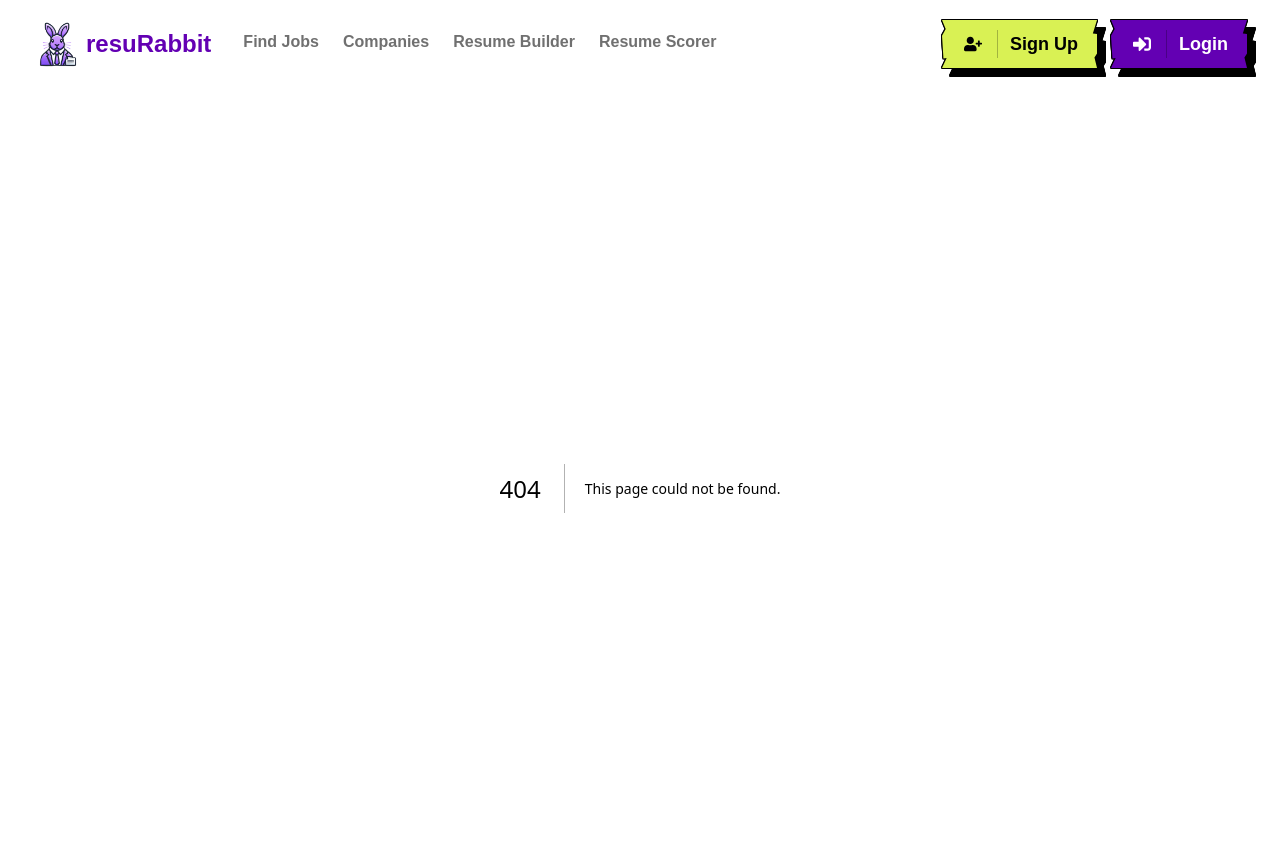
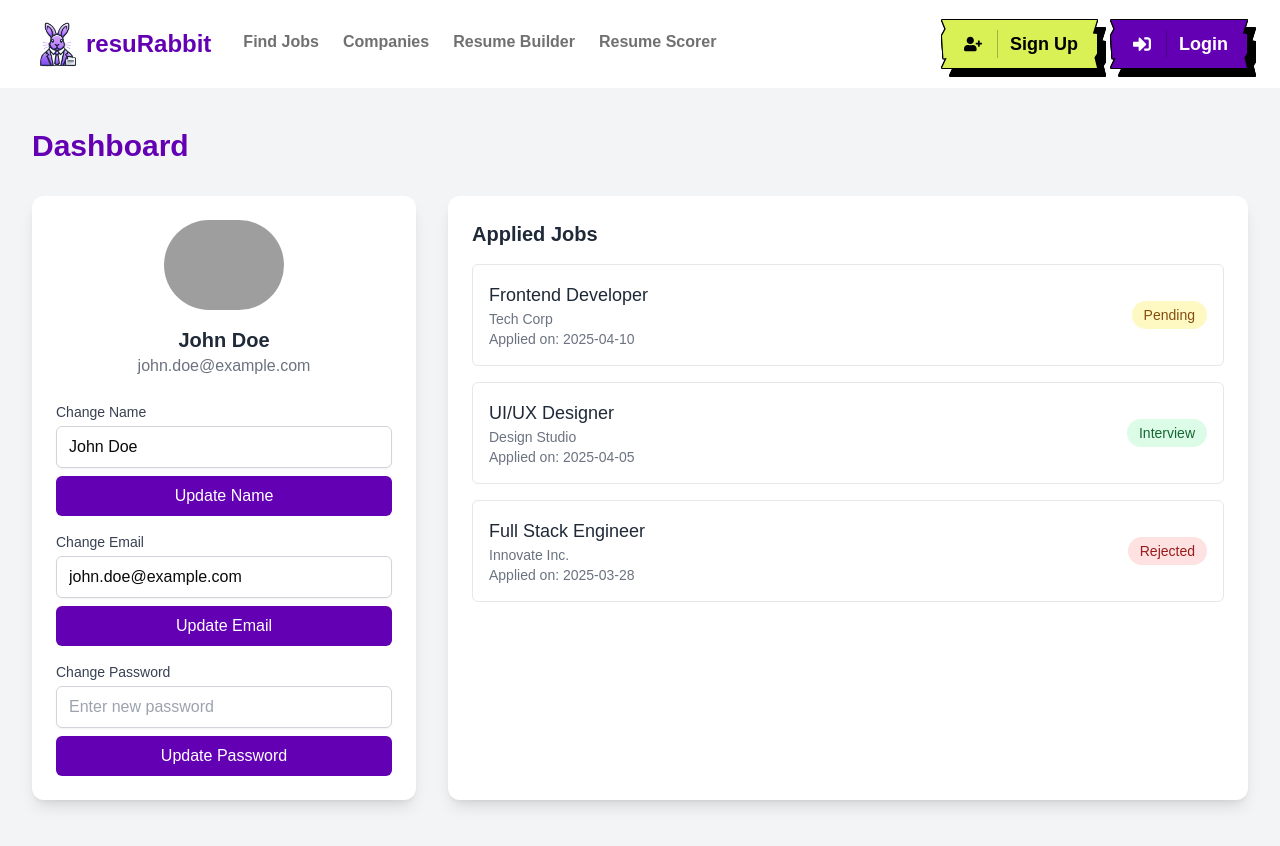
Before and after one commit to aayushananda/resuRabbit, a Next.js app: page /dashboard in a window 1280 px wide. Before the commit this address had no page. Shown: the top 846 px of the page. Built offline with nearby package versions, Linux system fonts and the light colour scheme; no server answers; grey boxes are pictures that could not be loaded.

Commit message:
Update Dashboard Page

```diff
--- /dev/null
+++ b/app/dashboard/page.tsx
@@ -0,0 +1,137 @@
+"use client";
+
+import { useState } from "react";
+import Image from "next/image";
+import { useSession } from "next-auth/react";
+
+export default function DashboardPage() {
+  const { data: session } = useSession();
+  const [name, setName] = useState(session?.user?.name || "John Doe");
+  const [email, setEmail] = useState(session?.user?.email || "john.doe@example.com");
+  const [password, setPassword] = useState("");
+
+  const appliedJobs = [
+    { id: 1, title: "Frontend Developer", company: "Tech Corp", status: "Pending", appliedDate: "2025-04-10" },
+    { id: 2, title: "UI/UX Designer", company: "Design Studio", status: "Interview", appliedDate: "2025-04-05" },
+    { id: 3, title: "Full Stack Engineer", company: "Innovate Inc.", status: "Rejected", appliedDate: "2025-03-28" },
+  ];
+
+  return (
+    <div className="min-h-screen bg-gray-100 py-10 px-4 sm:px-6 lg:px-8">
+      <div className="max-w-7xl mx-auto">
+        <h1 className="text-3xl font-bold text-[#6300B3] mb-8">Dashboard</h1>
+
+        <div className="grid grid-cols-1 lg:grid-cols-3 gap-8">
+          <div className="lg:col-span-1 bg-white rounded-xl shadow-lg p-6">
+            <div className="flex flex-col items-center">
+              <Image
+                src="https://avatar.iran.liara.run/public?username=john.doe"
+                width={120}
+                height={120}
+                alt="Profile"
+                className="rounded-full mb-4"
+              />
+              <h2 className="text-xl font-semibold text-gray-800">{name}</h2>
+              <p className="text-gray-500">{email}</p>
+            </div>
+
+            <div className="mt-6 space-y-4">
+              <div>
+                <label htmlFor="name" className="block text-sm font-medium text-gray-700">
+                  Change Name
+                </label>
+                <input
+                  type="text"
+                  id="name"
+                  value={name}
+                  onChange={(e) => setName(e.target.value)}
+                  className="mt-1 w-full px-3 py-2 border border-gray-300 rounded-md shadow-sm focus:outline-none focus:ring-[#6300B3] focus:border-[#6300B3]"
+                  placeholder="Enter new name"
+                />
+                <button
+                  className="mt-2 w-full bg-[#6300B3] text-white py-2 px-4 rounded-md hover:bg-[#7a00d9] transition-colors"
+                  onClick={() => alert("Name change not implemented yet")}
+                >
+                  Update Name
+                </button>
+              </div>
+
+              <div>
+                <label htmlFor="email" className="block text-sm font-medium text-gray-700">
+                  Change Email
+                </label>
+                <input
+                  type="email"
+                  id="email"
+                  value={email}
+                  onChange={(e) => setEmail(e.target.value)}
+                  className="mt-1 w-full px-3 py-2 border border-gray-300 rounded-md shadow-sm focus:outline-none focus:ring-[#6300B3] focus:border-[#6300B3]"
+                  placeholder="Enter new email"
+                />
+                <button
+                  className="mt-2 w-full bg-[#6300B3] text-white py-2 px-4 rounded-md hover:bg-[#7a00d9] transition-colors"
+                  onClick={() => alert("Email change not implemented yet")}
+                >
+                  Update Email
+                </button>
+              </div>
+
+              <div>
+                <label htmlFor="password" className="block text-sm font-medium text-gray-700">
+                  Change Password
+                </label>
+                <input
+                  type="password"
+                  id="password"
+                  value={password}
+                  onChange={(e) => setPassword(e.target.value)}
+                  className="mt-1 w-full px-3 py-2 border border-gray-300 rounded-md shadow-sm focus:outline-none focus:ring-[#6300B3] focus:border-[#6300B3]"
+                  placeholder="Enter new password"
+                />
+                <button
+                  className="mt-2 w-full bg-[#6300B3] text-white py-2 px-4 rounded-md hover:bg-[#7a00d9] transition-colors"
+                  onClick={() => alert("Password change not implemented yet")}
+                >
+                  Update Password
+                </button>
+              </div>
+            </div>
+          </div>
+
+          <div className="lg:col-span-2 bg-white rounded-xl shadow-lg p-6">
+            <h2 className="text-xl font-semibold text-gray-800 mb-4">Applied Jobs</h2>
+            {appliedJobs.length === 0 ? (
+              <p className="text-gray-500">No jobs applied yet.</p>
+            ) : (
+              <div className="space-y-4">
+                {appliedJobs.map((job) => (
+                  <div
+                    key={job.id}
+                    className="flex items-center justify-between p-4 border border-gray-200 rounded-md hover:bg-gray-50"
+                  >
+                    <div>
+                      <h3 className="text-lg font-medium text-gray-800">{job.title}</h3>
+                      <p className="text-sm text-gray-500">{job.company}</p>
+                      <p className="text-sm text-gray-500">Applied on: {job.appliedDate}</p>
+                    </div>
+                    <span
+                      className={`px-3 py-1 text-sm font-medium rounded-full ${
+                        job.status === "Pending"
+                          ? "bg-yellow-100 text-yellow-800"
+                          : job.status === "Interview"
+                          ? "bg-green-100 text-green-800"
+                          : "bg-red-100 text-red-800"
+                      }`}
+                    >
+                      {job.status}
+                    </span>
+                  </div>
+                ))}
+              </div>
+            )}
+          </div>
+        </div>
+      </div>
+    </div>
+  );
+}
--- a/app/layout.tsx
+++ b/app/layout.tsx
@@ -27,8 +27,10 @@ export default function RootLayout({
   return (
     <html lang="en">
       <body className={`${inter.variable} antialiased`}>
-        <Navbar />
-        <Providers>{children}</Providers>
+        <Providers>
+          <Navbar />
+          {children}
+        </Providers>
       </body>
     </html>
   );
--- a/components/Navbar.tsx
+++ b/components/Navbar.tsx
@@ -1,10 +1,13 @@
 "use client";
 
-import { usePathname } from "next/navigation";
+import { useState } from "react";
+import { usePathname, useRouter } from "next/navigation";
 import Image from "next/image";
 import Logo from "../public/images/ResuLogo.png";
 import Link from "next/link";
 import { Button } from "./Button";
+import ProfileDropdown from "./ProfileDropdown";
+import { useSession, signOut } from "next-auth/react";
 
 const navigation = [
   { name: "Home", href: "/" },
@@ -16,8 +19,15 @@ const navigation = [
 
 export default function Navbar() {
   const pathname = usePathname();
+  const { data: session } = useSession();
+  const [isDropdownOpen, setIsDropdownOpen] = useState(false);
+
+  const toggleDropdown = () => {
+    setIsDropdownOpen(!isDropdownOpen);
+  };
+
   return (
-    <nav className="bg-white" >
+    <nav className="bg-white">
       <div className="py-5 px-8 mx-auto max-w-7xl">
         <div className="flex items-center justify-between space-x-1">
           <div className="flex items-center space-x-8">
@@ -58,6 +68,26 @@ export default function Navbar() {
             </div>
           </div>
           <div className="hidden md:flex md:items-center md:space-x-3">
+            {session ? (
+              <div className="relative">
+                <button onClick={toggleDropdown} className="focus:outline-none">
+                  <Image
+                    src="https://avatar.iran.liara.run/public"
+                    width={45}
+                    height={45}
+                    alt="Profile"
+                    className="rounded-full items-center pt-2"
+                  />
+                </button>
+                {isDropdownOpen && (
+                  <ProfileDropdown
+                    onClose={() => setIsDropdownOpen(false)}
+                    onSignOut={() => signOut({ callbackUrl: "/" })}
+                  />
+                )}
+              </div>
+            ) : (
+              <>
                 <Link href="/signup">
                   <Button color="lime" iconName="signup">
                     Sign Up
@@ -66,6 +96,8 @@ export default function Navbar() {
                 <Link href="/login">
                   <Button iconName="login">Login</Button>
                 </Link>
+              </>
+            )}
           </div>
         </div>
       </div>
--- /dev/null
+++ b/components/ProfileDropdown.tsx
@@ -0,0 +1,33 @@
+"use client";
+
+import Link from "next/link";
+
+interface ProfileDropdownProps {
+  onClose: () => void;
+  onSignOut: () => void;
+}
+
+export default function ProfileDropdown({ onClose, onSignOut }: ProfileDropdownProps) {
+  return (
+    <div className="absolute right-0 mt-2 w-48 bg-white border rounded-md shadow-lg z-10">
+      <div className="py-1">
+        <Link
+          href="/dashboard"
+          className="block px-4 py-2 text-sm text-gray-700 hover:bg-gray-100"
+          onClick={onClose}
+        >
+          Dashboard
+        </Link>
+        <button
+          onClick={() => {
+            onSignOut();
+            onClose();
+          }}
+          className="block w-full text-left px-4 py-2 text-sm text-gray-700 hover:bg-gray-100"
+        >
+          Sign Out
+        </button>
+      </div>
+    </div>
+  );
+}
--- a/next.config.js
+++ b/next.config.js
@@ -1,6 +1,19 @@
 /** @type {import('next').NextConfig} */
 const nextConfig = {
-  /* config options here */
+  images: {
+    remotePatterns: [
+      {
+        protocol: "https",
+        hostname: "randomuser.me",
+        pathname: "/api/portraits/**",
+      },
+      {
+        protocol: "https",
+        hostname: "avatar.iran.liara.run",
+        pathname: "/public/**",
+      },
+    ],
+  },
 };
 
 module.exports = nextConfig;
```
Lines whose indentation alone changed are shown as unchanged.
